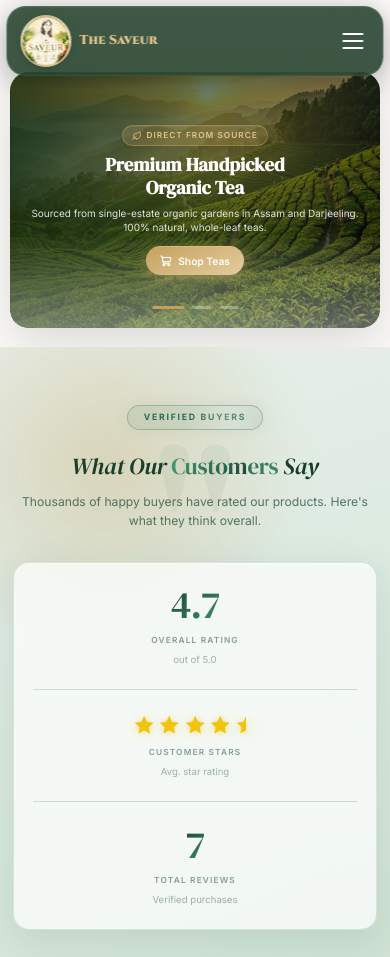
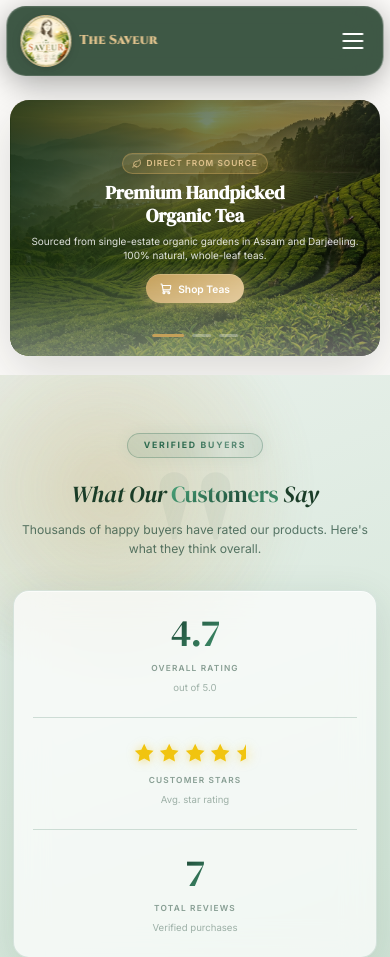
Before and after one commit to imadhurgupta/thesaveur, a Flask app: page / in a window 390 px wide. Shown: the top 957 px of the page. Run offline with Flask 3, Linux system fonts and the light colour scheme; data comes from the database, SQL or seed files in the repository; data that the repository does not hold is empty; some web fonts are replaced.

Commit message:
style: increase mobile hero carousel top margin to prevent overlapping with floating header

```diff
--- a/static/css/style.css
+++ b/static/css/style.css
@@ -1751,7 +1751,7 @@ button:active:not(:disabled),
     height: 56.25vw !important; /* 16:9 Landscape Aspect Ratio */
     min-height: 320px !important;
     max-height: 420px !important;
-    margin: 90px auto 24px !important;
+    margin: 125px auto 24px !important;
     width: calc(100% - 24px) !important;
     border-radius: var(--radius-lg) !important;
   }
```
